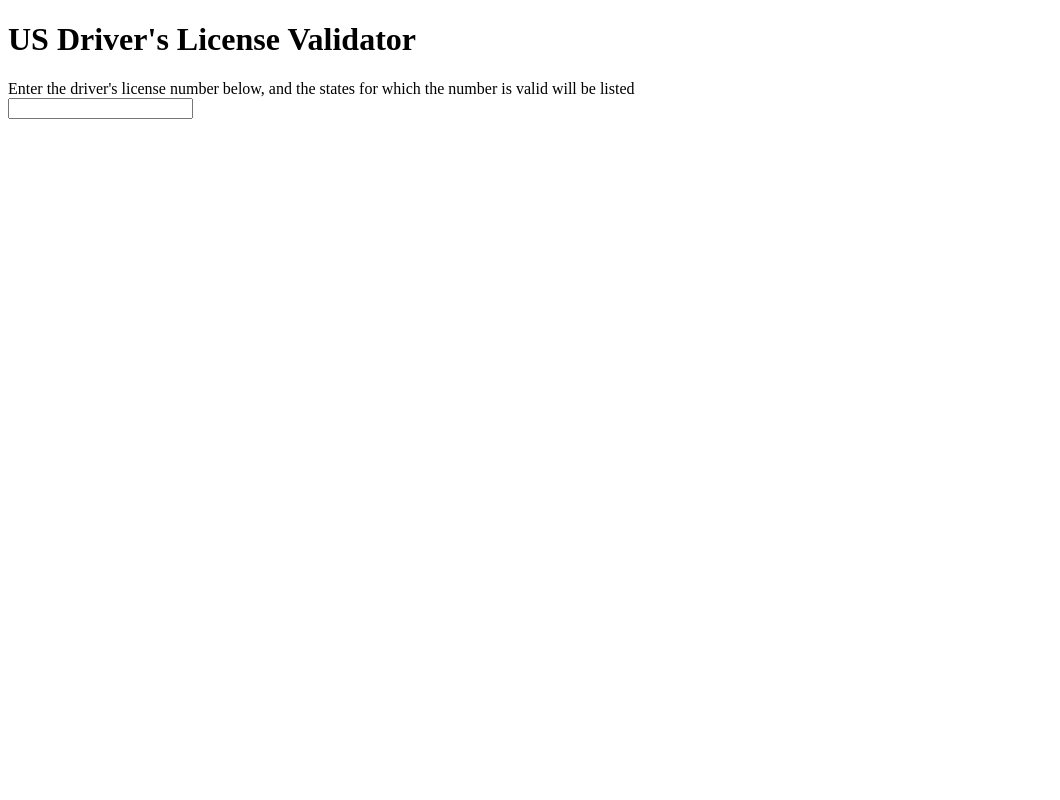
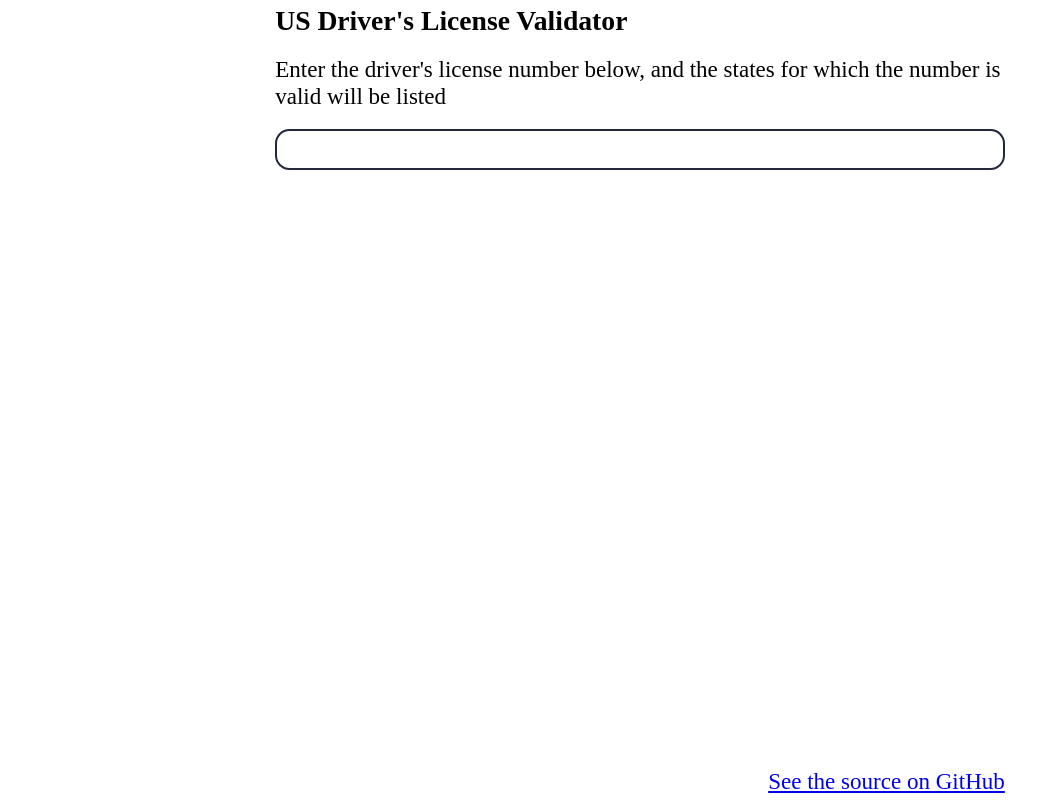
Before and after one commit to isaiahaiasi/license-validator, a plain HTML site: page index.html in a window 1280 px wide. Shown: the whole page, without its empty margins (0-1060 px from the left). Drawn offline with Linux system fonts and the light colour scheme.

Commit message:
Add stylesheet

```diff
--- a/index.html
+++ b/index.html
@@ -16,7 +16,12 @@
             <input type="text" name="dl-number" id="dl-number-input"></input>
         </label>
     </form>
+    <p id="warning" class="card warning hidden">Not a valid license number!</p>
     <ul id="state-list"></ul>
-    <p id="warning" class="warning hidden">Not a valid license number!</p>
+    <p class="gh-link">
+        <a href="https://github.com/isaiahaiasi/license-validator">
+            See the source on GitHub
+        </a>
+    </p>
 </body>
 </html>
--- a/index.js
+++ b/index.js
@@ -41,6 +41,7 @@ function renderList(matches) {
 
   for (const match of matches) {
     const li = document.createElement('li');
+    li.classList.add("card");
     li.textContent = match;
     listEle.append(li)
   }
--- a/style.css
+++ b/style.css
@@ -1,3 +1,82 @@
+:root {
+    /* design elements */
+    --radius: .75rem;
+    --p-hor: 1rem;
+    --p-vert: 0.25rem;
+    --p: var(--p-vert) var(--p-hor);
+
+    /* colors */
+    --opacity: 1;
+    --bgcol-warn: #feff97;
+    --col-warn: 92 78 46;
+    --col-black-cool: #22283e;
+}
+
+* {
+    margin: 0;
+    box-sizing: border-box;
+    font-size: 1.2rem;
+}
+
+html {
+    height: 100%;
+}
+
+body {
+    height: 100%;
+    display: flex;
+    flex-direction: column;
+    gap: 1rem;
+    margin: auto;
+    width: 40rem;
+    max-width: 100%;
+    padding: var(--p)
+}
+
+h1 {
+    font-size: 1.2em;
+}
+
+input {
+    width: 100%;
+    font-size: 1em;
+    font: inherit;
+    padding: var(--p);
+    border: solid 2px var(--col-black-cool);
+    border-radius: var(--radius);
+}
+
+input:focus {
+    border: solid 3px var(--col-black-cool);
+}
+
+ul {
+    padding: 0;
+    display: flex;
+    flex-grow: 1;
+    flex-direction: column;
+    gap: .1rem;
+}
+
+li {
+    list-style: none;
+}
+
+.card {
+    padding: var(--p);
+    border-radius: var(--radius);
+    border: solid 1px rgba(var(--col-warn) / .2);
+}
+
 .hidden {
     display: none;
 }
+
+.warning {
+    background-color: var(--bgcol-warn);
+    color: rgba(var(--col-warn) / 1);
+}
+
+.gh-link {
+    align-self: end;
+}
```
